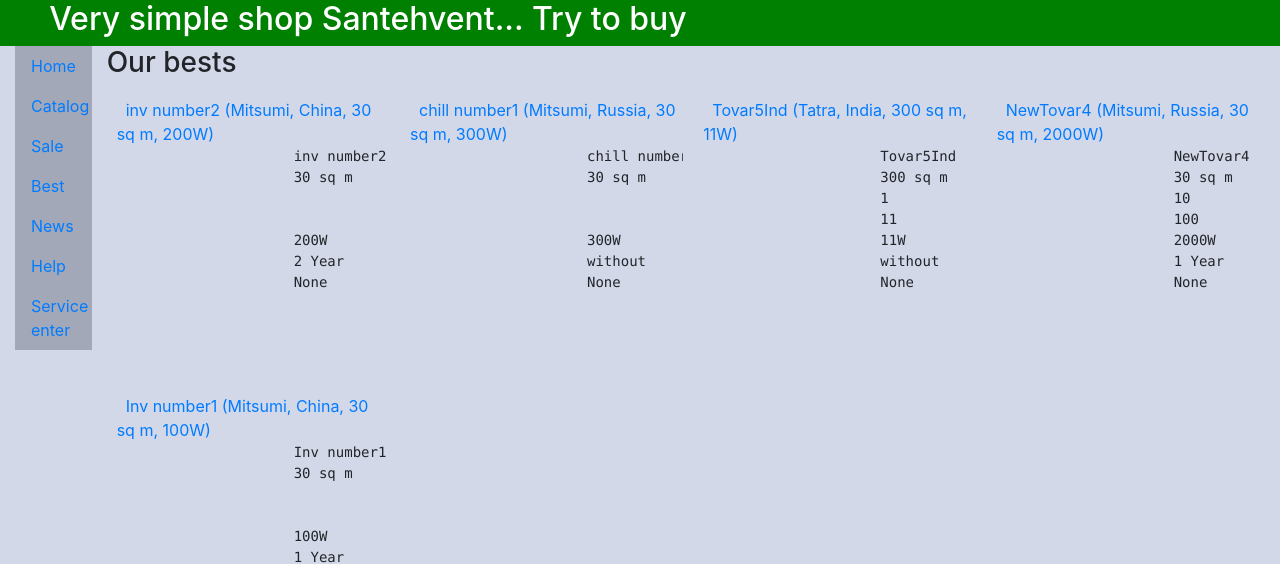
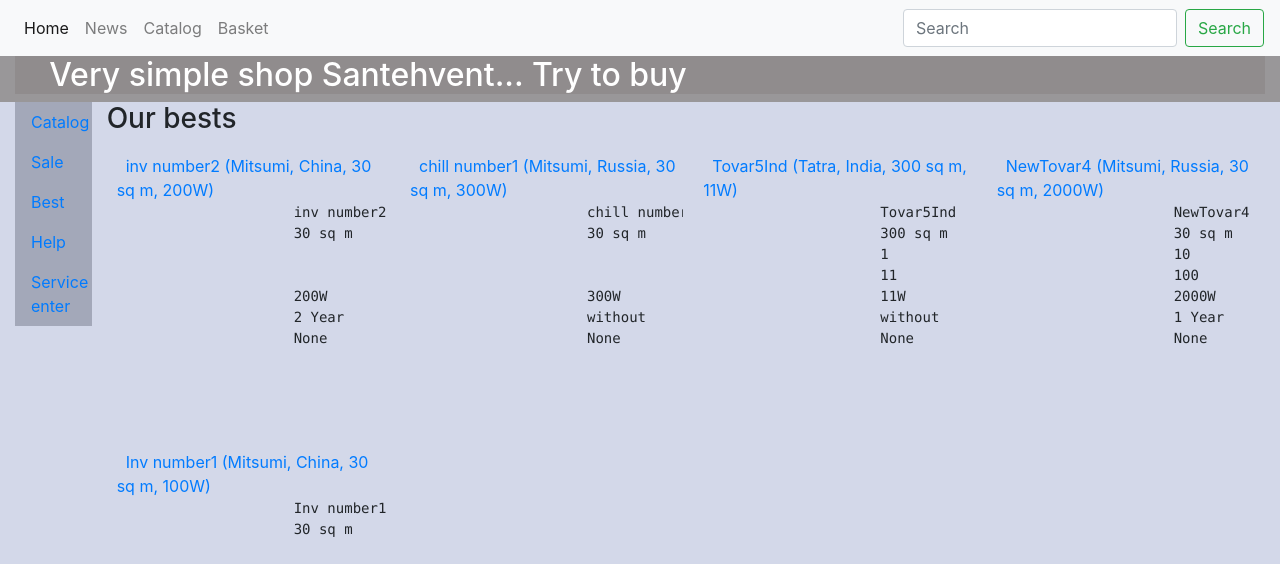
Before and after one commit to Vlad-Yekat/santehvent, a Django app: page / in a window 1280 px wide. Shown: the top 564 px of the page. Run offline with Django 3.2, Linux system fonts and the light colour scheme; data comes from the database, SQL or seed files in the repository; some libraries are stand-ins or nearby versions.

Commit message:
add top menu

```diff
--- a/santehvent/catalog/static/catalog/style.css
+++ b/santehvent/catalog/static/catalog/style.css
@@ -20,7 +20,7 @@
   }
   .head-text {
     color: white;
-    background-color:green;
+    background-color:#8e8b8bd6;
   }
   .column-text {
     color: black;
--- /dev/null
+++ b/santehvent/requirements.txt
@@ -0,0 +1 @@
+django==2.0.5
--- a/santehvent/templates/base.html
+++ b/santehvent/templates/base.html
@@ -15,6 +15,7 @@
 
 </head>
 <body>
+    {% include 'topnavbar.html' %}
     {% block content %}{% endblock %}
 </body>
 </html>
--- a/santehvent/templates/leftmenu2.html
+++ b/santehvent/templates/leftmenu2.html
@@ -1,7 +1,5 @@
 <ul class="nav flex-column" style="background:#A3A8B9;">
-    <li class="nav-item">
-        <a class="nav-link active" href="http://127.0.0.1:8000/">Home</a>
-    </li>
+    <li class="nav-divider"></li>
     <li class="nav-item">
         <a class="nav-link" href="http://127.0.0.1:8000/catalog/">Catalog</a>
     </li>
@@ -12,9 +10,7 @@
         <a class="nav-link" href="#">Best</a>
     </li>
     <li class="nav-divider"></li>
-    <li class="nav-item">
-        <a class="nav-link" href="#">News</a>
-    </li>
+
     <li class="nav-item">
         <a class="nav-link" href="#">Help</a>
     </li>
--- /dev/null
+++ b/santehvent/templates/topnavbar.html
@@ -0,0 +1,28 @@
+<nav class="navbar navbar-expand-lg navbar-light bg-light">
+
+  <button class="navbar-toggler" type="button" data-toggle="collapse" data-target="#navbarSupportedContent" aria-controls="navbarSupportedContent" aria-expanded="false" aria-label="Toggle navigation">
+    <span class="navbar-toggler-icon"></span>
+  </button>
+
+  <div class="collapse navbar-collapse" id="navbarSupportedContent">
+    <ul class="navbar-nav mr-auto">
+      <li class="nav-item active">
+        <a class="nav-link" href="#">Home <span class="sr-only">(current)</span></a>
+      </li>
+      <li class="nav-item">
+        <a class="nav-link" href="#">News</a>
+      </li>
+        <li class="nav-item">
+        <a class="nav-link" href="#">Catalog</a>
+      </li>
+        <li class="nav-item">
+        <a class="nav-link" href="#">Basket</a>
+      </li>
+
+    </ul>
+    <form class="form-inline my-2 my-lg-0">
+      <input class="form-control mr-sm-2" type="search" placeholder="Search" aria-label="Search">
+      <button class="btn btn-outline-success my-2 my-sm-0" type="submit">Search</button>
+    </form>
+  </div>
+</nav>
```
Also changed, not shown: santehvent/catalog/templates/catalog/details.html (line endings or trailing spaces).
